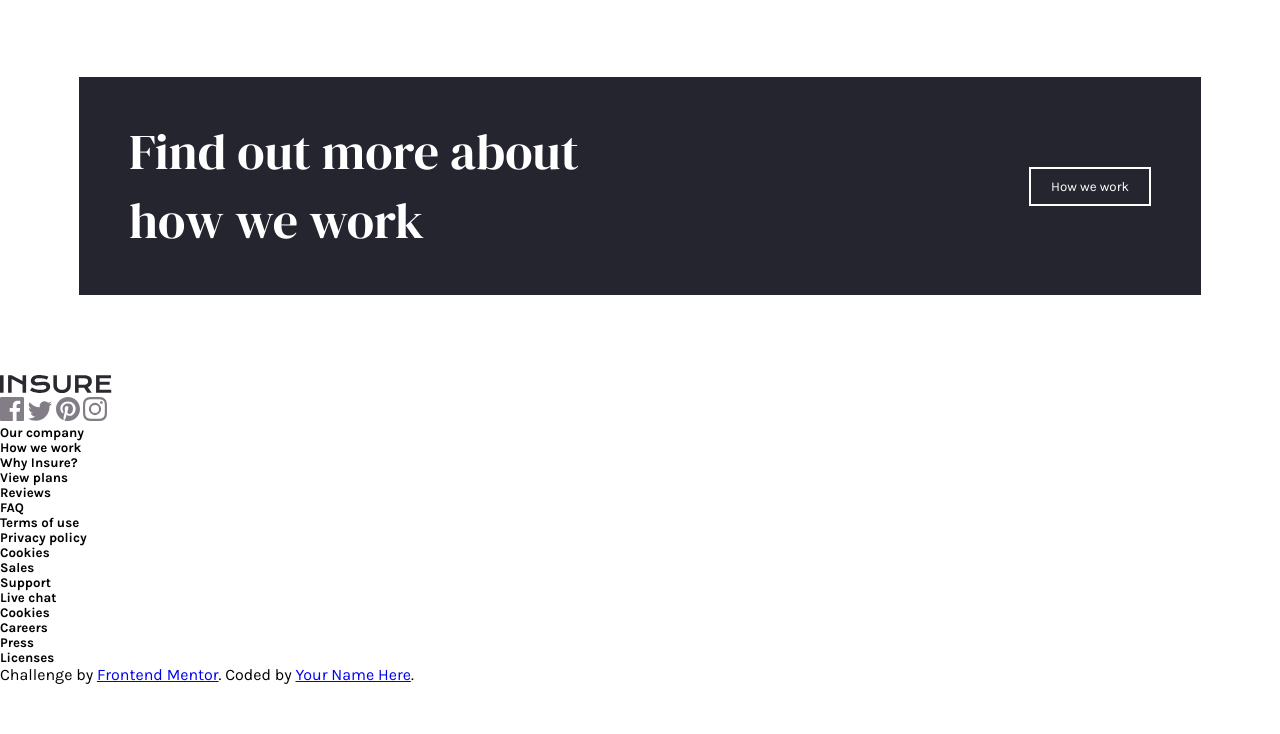
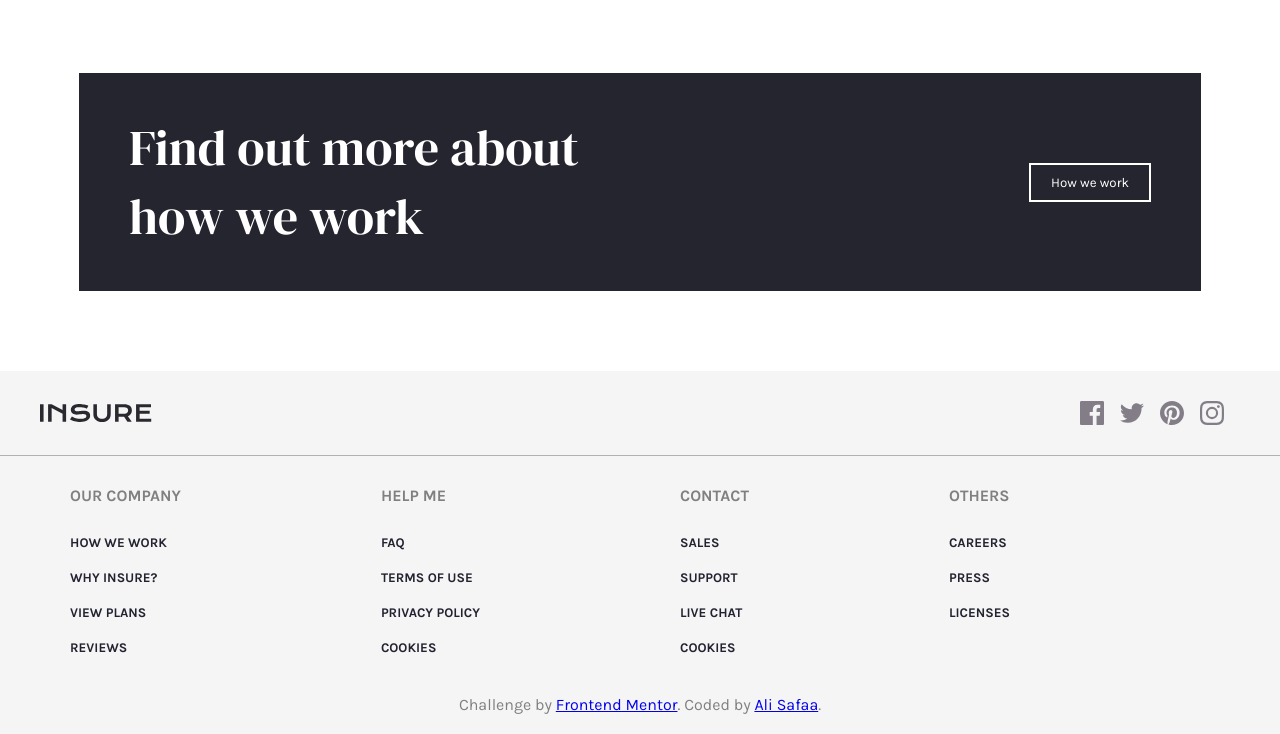
Before and after one commit to ali-safaa/Insure-landing-page, a plain HTML site: page index.html in a window 1280 px wide. Shown: the part 1454-2188 px from the top of the page. Before the commit the page ends 2138 px from the top, so only its background shows below. Drawn offline with Linux system fonts and the light colour scheme.

Commit message:
new update

```diff
--- a/index.html
+++ b/index.html
@@ -264,44 +264,47 @@
                               />
                          </svg>
                     </div>
-                    <div class="abouts">
-                         <div class="Our-company">
-                              <h5>Our company</h5>
+               </div>
+               <div class="aboutUs">
+                    <div class="Our-company about">
+                         <h4>Our company</h4>
                          <h5>How we work</h5>
                          <h5>Why Insure?</h5>
                          <h5>View plans</h5>
                          <h5>Reviews</h5>
                     </div>
-                         <div class="Help-me">
+                    <div class="Help-me about">
+                         <h4>help me</h4>
                          <h5>FAQ</h5>
                          <h5>Terms of use</h5>
                          <h5>Privacy policy</h5>
                          <h5>Cookies</h5>
                     </div>
 
-                         <div class="Contact">
+                    <div class="Contact about">
+                         <h4>contact</h4>
                          <h5>Sales</h5>
                          <h5>Support</h5>
                          <h5>Live chat</h5>
                          <h5>Cookies</h5>
                     </div>
 
-                         <div class="Others">
+                    <div class="Others about">
+                         <h4>Others</h4>
                          <h5>Careers</h5>
                          <h5>Press</h5>
                          <h5>Licenses</h5>
                     </div>
                </div>
-               </div>
-          </footer>
-
                <div class="attribution">
                     Challenge by
                     <a
                          href="https://www.frontendmentor.io?ref=challenge"
                          target="_blank"
                          >Frontend Mentor</a
-               >. Coded by <a href="#">Your Name Here</a>.
+                    >. Coded by
+                    <a href="https://github.com/ali-safaa">Ali Safaa</a>.
                </div>
+          </footer>
      </body>
 </html>
--- a/style.css
+++ b/style.css
@@ -117,17 +117,21 @@ ul li {
 }
 
 .skills .skill {
-     padding-right: 40px;
+     margin-right: 40px;
+     display: grid;
+     align-items: center;
 }
 
 .skill svg {
      padding-bottom: 30px;
+     margin: 0 auto;
 }
 
 .skill h3 {
      font-size: 25px;
      font-weight: 400;
      font-family: "DM Serif Display", serif;
+     text-align: center;
 }
 .skill p {
      width: 400px;
@@ -174,3 +178,54 @@ ul li {
      top: 0;
      right: 0;
 }
+
+footer {
+     background-color: #f5f5f5;
+     display: grid;
+     align-items: center;
+     margin: 0 auto;
+}
+
+footer > .logo-and-social {
+     display: flex;
+     align-items: center;
+     border-bottom: 1px solid #b5b0b0;
+     justify-content: space-between;
+     padding: 30px 40px;
+}
+
+.social-media {
+     display: flex;
+     align-items: center;
+}
+.social-media > svg {
+     padding-right: 10px;
+     width: 30px;
+}
+
+.aboutUs {
+     display: flex;
+     align-items: start;
+     justify-content: center;
+     text-transform: uppercase;
+     margin-top: 30px;
+}
+
+.about {
+     margin-right: 200px;
+}
+
+.about h4 {
+     color: gray;
+     margin-bottom: 30px;
+}
+
+.about h5 {
+     color: rgb(34, 34, 49);
+     margin-bottom: 20px;
+}
+
+.attribution {
+     margin: 20px auto;
+     color: gray;
+}
```
Lines whose indentation alone changed are shown as unchanged.
